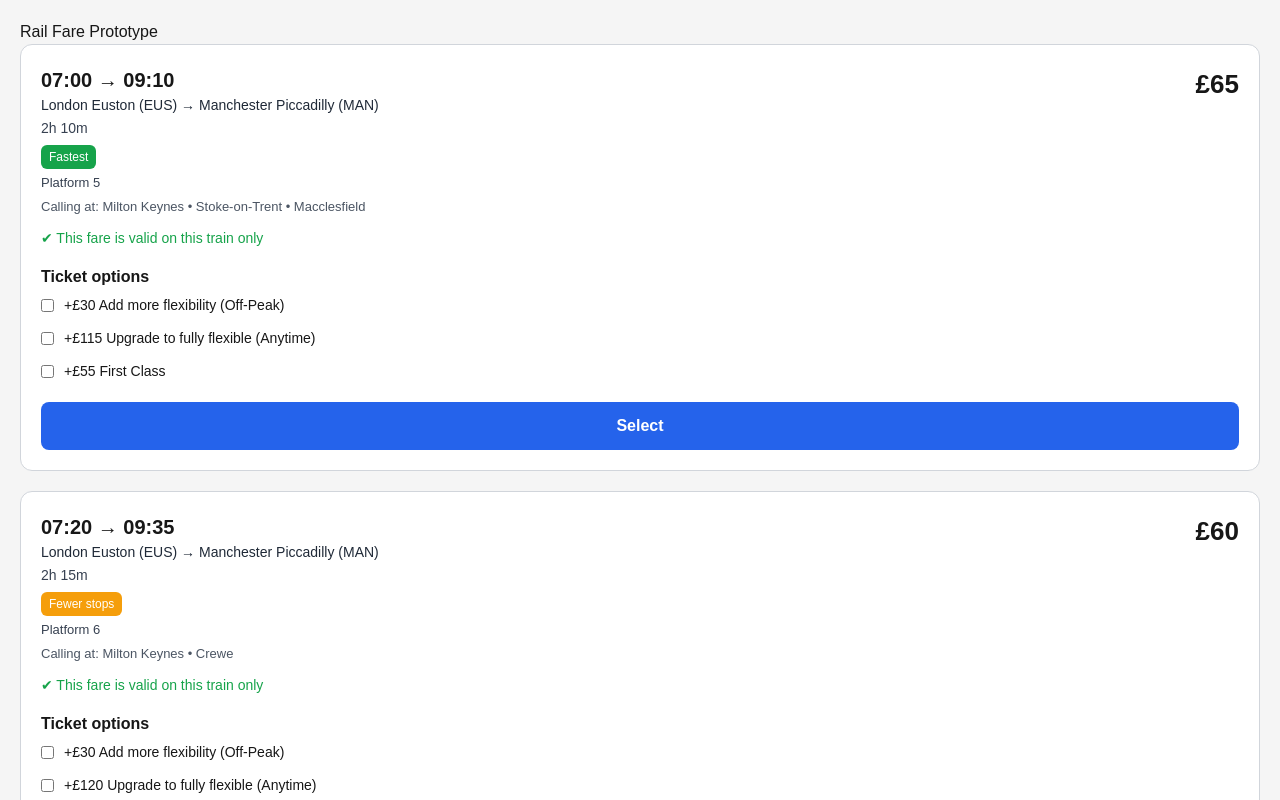
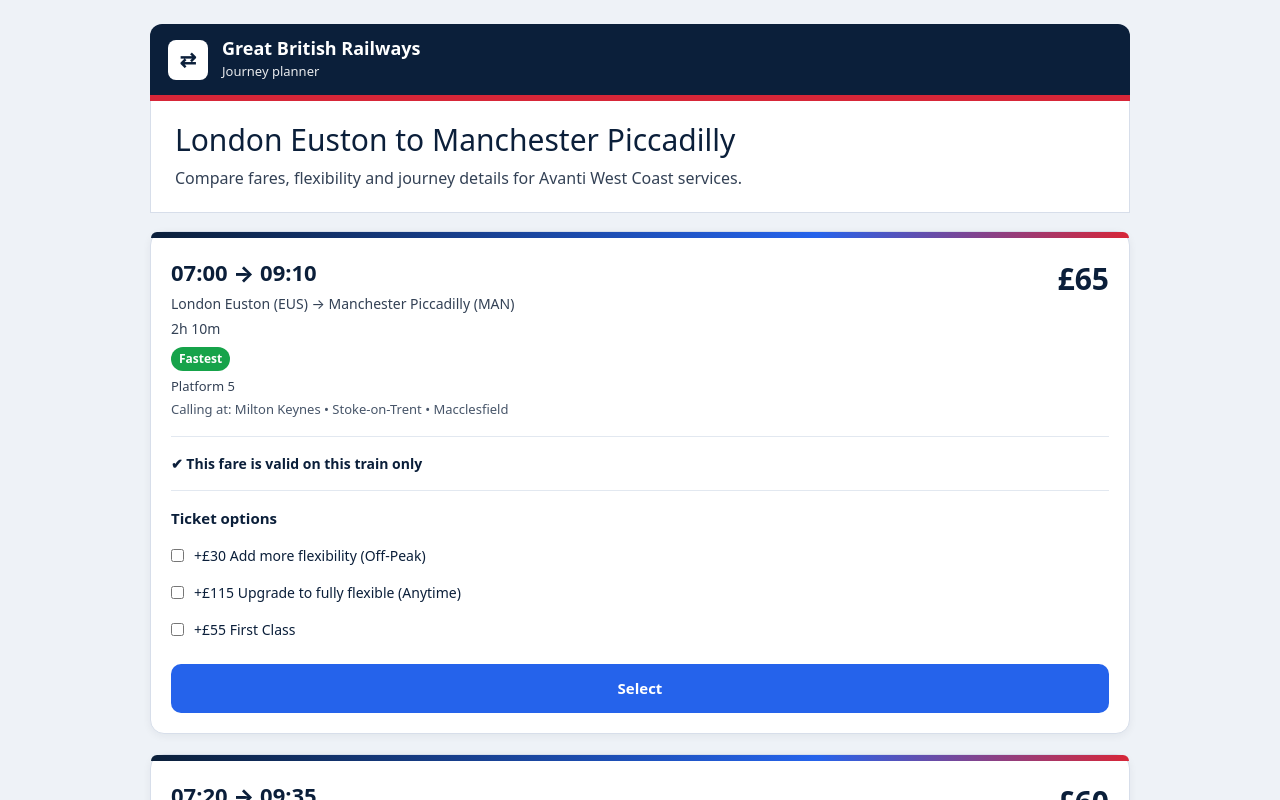
Before and after one commit to LotharG/rail-fare-prototype, a Next.js app: page / in a window 1280 px wide. Shown: the top 800 px of the page. Built offline with nearby package versions, Linux system fonts and the light colour scheme.

Commit message:
Restore timelines and keep checkbox state

```diff
--- a/app/page.tsx
+++ b/app/page.tsx
@@ -8,7 +8,7 @@
 function getDurationMinutes(dep, arr) {
   const [dh, dm] = dep.split(":").map(Number);
   const [ah, am] = arr.split(":").map(Number);
-  return (ah * 60 + am) - (dh * 60 + dm);
+  return ah * 60 + am - (dh * 60 + dm);
 }
 
 function getRestrictionText(activeFareType) {
@@ -21,6 +21,12 @@
   }
 
   return "Valid only on the train you selected.";
+}
+
+function getFareLabel(activeFareType) {
+  if (activeFareType === "anytime") return "Anytime";
+  if (activeFareType === "off_peak") return "Off-Peak";
+  return "Advance";
 }
 
 export default function Home() {
@@ -38,38 +44,59 @@
   );
 
   if (view === "basket" && selectedJourney) {
-    const restrictionText = getRestrictionText(
-      basketDetails?.activeFareType || "advance"
-    );
+    const activeFareType = basketDetails?.activeFareType || "advance";
+    const restrictionText = getRestrictionText(activeFareType);
 
     return (
-      <div style={styles.container}>
-        <h1>Review your journey</h1>
+      <div style={styles.page}>
+        <div style={styles.shell}>
+          <div style={styles.brandBar}>
+            <div style={styles.brandMark}>⇄</div>
+            <div>
+              <div style={styles.brandTitle}>Great British Railways</div>
+              <div style={styles.brandSub}>Journey review</div>
+            </div>
+          </div>
 
-        <div style={styles.card}>
-          <p>
-            <strong>1 adult travelling</strong>
-          </p>
+          <div style={styles.reviewCard}>
+            <h1 style={styles.pageTitle}>Check your journey</h1>
 
-          <p>
-            {selectedJourney.origin} → {selectedJourney.destination}
-          </p>
+            <div style={styles.reviewSection}>
+              <div style={styles.reviewLabel}>Passenger</div>
+              <div style={styles.reviewValue}>1 adult travelling</div>
+            </div>
 
-          <p>
-            Depart: {selectedJourney.departure}
-            <br />
-            Arrive: {selectedJourney.arrival}
-          </p>
+            <div style={styles.reviewSection}>
+              <div style={styles.reviewLabel}>Route</div>
+              <div style={styles.reviewValue}>
+                {selectedJourney.origin} ({selectedJourney.originCode}) →{" "}
+                {selectedJourney.destination} ({selectedJourney.destinationCode})
+              </div>
+            </div>
 
-          <p style={styles.restrictions}>{restrictionText}</p>
+            <div style={styles.reviewSection}>
+              <div style={styles.reviewLabel}>Service</div>
+              <div style={styles.reviewValue}>
+                {selectedJourney.departure} → {selectedJourney.arrival}
+              </div>
+              <div style={styles.reviewMeta}>Platform {selectedJourney.platform}</div>
+            </div>
 
-          <h2>Total: £{total}</h2>
+            <div style={styles.reviewSection}>
+              <div style={styles.reviewLabel}>Ticket type</div>
+              <div style={styles.reviewValue}>{getFareLabel(activeFareType)}</div>
+              <div style={styles.reviewMeta}>{restrictionText}</div>
+            </div>
 
-          <div style={styles.actions}>
-            <button style={styles.primary}>Continue</button>
+            <div style={styles.reviewSection}>
+              <div style={styles.reviewLabel}>Total price</div>
+              <div style={styles.totalPrice}>£{total}</div>
+            </div>
 
+            <div style={styles.buttonRow}>
+              <button style={styles.primaryButton}>Continue</button>
               <button
-              style={styles.secondary}
+                style={styles.secondaryButton}
                 onClick={() => setView("list")}
               >
                 Go back
@@ -77,12 +104,28 @@
             </div>
           </div>
         </div>
+      </div>
     );
   }
 
   return (
-    <div style={styles.container}>
-      <h1>Rail Fare Prototype</h1>
+    <div style={styles.page}>
+      <div style={styles.shell}>
+        <div style={styles.brandBar}>
+          <div style={styles.brandMark}>⇄</div>
+          <div>
+            <div style={styles.brandTitle}>Great British Railways</div>
+            <div style={styles.brandSub}>Journey planner</div>
+          </div>
+        </div>
+
+        <div style={styles.hero}>
+          <h1 style={styles.pageTitle}>London Euston to Manchester Piccadilly</h1>
+          <p style={styles.pageIntro}>
+            Compare fares, flexibility and journey details for Avanti West Coast
+            services.
+          </p>
+        </div>
 
         {data.journeys.map((journey) => {
           const basePrice = getCheapestFare(journey.fares).price;
@@ -114,45 +157,132 @@
           );
         })}
       </div>
+    </div>
   );
 }
 
 const styles = {
-  container: {
-    padding: "20px",
-    background: "#f5f5f5",
-    minHeight: "100vh"
+  page: {
+    minHeight: "100vh",
+    background: "#eef2f7",
+    padding: "24px",
+    fontFamily: "system-ui, -apple-system, BlinkMacSystemFont, 'Segoe UI', sans-serif",
+    color: "#0b1f3a"
   },
-  card: {
-    background: "white",
-    padding: "20px",
-    borderRadius: "12px",
-    marginTop: "20px",
-    maxWidth: "700px"
+  shell: {
+    maxWidth: "980px",
+    margin: "0 auto"
   },
-  restrictions: {
-    marginTop: "10px",
+  brandBar: {
+    display: "flex",
+    alignItems: "center",
+    gap: "14px",
+    background: "#0b1f3a",
+    color: "#ffffff",
+    padding: "14px 18px",
+    borderRadius: "12px 12px 0 0",
+    borderBottom: "6px solid #d72638"
+  },
+  brandMark: {
+    width: "40px",
+    height: "40px",
+    borderRadius: "8px",
+    background: "#ffffff",
+    color: "#0b1f3a",
+    display: "flex",
+    alignItems: "center",
+    justifyContent: "center",
+    fontWeight: "800",
+    fontSize: "20px"
+  },
+  brandTitle: {
+    fontSize: "18px",
+    fontWeight: "700",
+    lineHeight: 1.2
+  },
+  brandSub: {
+    fontSize: "13px",
+    opacity: 0.9,
+    marginTop: "2px"
+  },
+  hero: {
+    background: "#ffffff",
+    padding: "22px 24px",
+    borderLeft: "1px solid #d7deea",
+    borderRight: "1px solid #d7deea",
+    borderBottom: "1px solid #d7deea",
+    marginBottom: "18px"
+  },
+  pageTitle: {
+    margin: 0,
+    fontSize: "30px",
+    lineHeight: 1.15,
+    color: "#0b1f3a"
+  },
+  pageIntro: {
+    marginTop: "8px",
+    marginBottom: 0,
+    fontSize: "16px",
+    color: "#334155"
+  },
+  reviewCard: {
+    background: "#ffffff",
+    border: "1px solid #d7deea",
+    borderTop: "6px solid #2563eb",
+    borderRadius: "0 0 12px 12px",
+    padding: "24px"
+  },
+  reviewSection: {
+    padding: "14px 0",
+    borderBottom: "1px solid #e2e8f0"
+  },
+  reviewLabel: {
+    fontSize: "13px",
+    fontWeight: "700",
+    textTransform: "uppercase",
+    letterSpacing: "0.04em",
+    color: "#475569",
+    marginBottom: "6px"
+  },
+  reviewValue: {
+    fontSize: "18px",
+    fontWeight: "600",
+    color: "#0b1f3a"
+  },
+  reviewMeta: {
+    marginTop: "6px",
     fontSize: "14px",
-    color: "#374151"
+    color: "#334155"
   },
-  actions: {
-    marginTop: "20px",
+  totalPrice: {
+    fontSize: "32px",
+    fontWeight: "800",
+    color: "#0b1f3a"
+  },
+  buttonRow: {
     display: "flex",
-    gap: "10px"
+    gap: "12px",
+    marginTop: "24px",
+    flexWrap: "wrap"
   },
-  primary: {
-    padding: "12px",
-    background: "#111827",
-    color: "white",
+  primaryButton: {
+    padding: "14px 18px",
+    borderRadius: "10px",
     border: "none",
-    borderRadius: "8px",
+    background: "#0b1f3a",
+    color: "#ffffff",
+    fontSize: "16px",
+    fontWeight: "700",
     cursor: "pointer"
   },
-  secondary: {
-    padding: "12px",
-    background: "white",
-    border: "2px solid #d1d5db",
-    borderRadius: "8px",
+  secondaryButton: {
+    padding: "14px 18px",
+    borderRadius: "10px",
+    border: "2px solid #cbd5e1",
+    background: "#ffffff",
+    color: "#0b1f3a",
+    fontSize: "16px",
+    fontWeight: "700",
     cursor: "pointer"
   }
 };
--- a/components/JourneyCard.jsx
+++ b/components/JourneyCard.jsx
@@ -85,6 +85,14 @@
   const [addAnytime, setAddAnytime] = useState(false);
   const [addFirst, setAddFirst] = useState(false);
 
+  useEffect(() => {
+    if (!selected) {
+      setAddFlex(false);
+      setAddAnytime(false);
+      setAddFirst(false);
+    }
+  }, [selected]);
+
   let activeFareType = "advance";
   if (addAnytime) {
     activeFareType = "anytime";
@@ -117,15 +125,17 @@
         addFirst
       });
     }
-  }, [selected, total, activeFareType, addFlex, addAnytime, addFirst]);
+  }, [selected, addFlex, addAnytime, addFirst]); // intentionally excludes parent callback identity
 
   return (
     <div
       style={{
         ...styles.card,
-        border: selected ? "2px solid #2563eb" : "1px solid #d1d5db"
+        border: selected ? "2px solid #2563eb" : "1px solid #d7deea"
       }}
     >
+      <div style={styles.topStripe} />
+
       <div style={styles.row}>
         <div>
           <div style={styles.time}>
@@ -133,7 +143,8 @@
           </div>
 
           <div style={styles.route}>
-            {journey.origin} ({journey.originCode}) → {journey.destination} ({journey.destinationCode})
+            {journey.origin} ({journey.originCode}) →{" "}
+            {journey.destination} ({journey.destinationCode})
           </div>
 
           <div style={styles.duration}>{duration}</div>
@@ -157,14 +168,14 @@
         </div>
 
         <div style={styles.priceBlock}>
-          {isCheapest && <span style={styles.badge}>Cheapest</span>}
+          {isCheapest && <span style={styles.cheapestBadge}>Cheapest</span>}
           <div style={styles.price} aria-live="polite">
             £{total}
           </div>
         </div>
       </div>
 
-      <div style={styles.base}>
+      <div style={styles.section}>
         {activeFareType === "advance" ? (
           <div style={styles.serviceOnly}>
             ✔ This fare is valid on this train only
@@ -199,8 +210,8 @@
         )}
       </div>
 
-      <div style={styles.options}>
-        <strong>Ticket options</strong>
+      <div style={styles.section}>
+        <strong style={styles.sectionTitle}>Ticket options</strong>
 
         {flexFare && (
           <label style={styles.optionRow}>
@@ -213,7 +224,7 @@
                 if (newValue) setAddAnytime(false);
               }}
             />
-            +£{flexUpgrade} Add more flexibility (Off-Peak)
+            <span>+£{flexUpgrade} Add more flexibility (Off-Peak)</span>
           </label>
         )}
 
@@ -228,7 +239,7 @@
                 if (newValue) setAddFlex(false);
               }}
             />
-            +£{anytimeUpgrade} Upgrade to fully flexible (Anytime)
+            <span>+£{anytimeUpgrade} Upgrade to fully flexible (Anytime)</span>
           </label>
         )}
 
@@ -239,12 +250,12 @@
               checked={addFirst}
               onChange={() => setAddFirst(!addFirst)}
             />
-            +£{firstUpgrade} First Class
+            <span>+£{firstUpgrade} First Class</span>
           </label>
         )}
       </div>
 
-      <button onClick={onSelect} style={styles.button}>
+      <button onClick={onSelect} style={styles.selectButton}>
         {selected ? "Selected ✓" : "Select"}
       </button>
 
@@ -264,10 +275,17 @@
 
 const styles = {
   card: {
-    background: "#fff",
+    background: "#ffffff",
+    borderRadius: "14px",
+    marginBottom: "20px",
     padding: "20px",
-    borderRadius: "12px",
-    marginBottom: "20px"
+    boxShadow: "0 2px 8px rgba(11, 31, 58, 0.06)"
+  },
+  topStripe: {
+    height: "6px",
+    borderRadius: "8px 8px 0 0",
+    background: "linear-gradient(90deg, #0b1f3a 0%, #2563eb 68%, #d72638 100%)",
+    margin: "-20px -20px 18px -20px"
   },
   row: {
     display: "flex",
@@ -275,87 +293,104 @@
     gap: "16px"
   },
   time: {
-    fontSize: "20px",
-    fontWeight: "600"
+    fontSize: "22px",
+    fontWeight: "800",
+    color: "#0b1f3a"
   },
   route: {
     fontSize: "14px",
-    color: "#1f2937"
+    color: "#334155",
+    marginTop: "4px"
   },
   duration: {
     fontSize: "14px",
-    marginTop: "2px",
-    color: "#374151"
+    marginTop: "4px",
+    color: "#334155"
   },
   meta: {
     fontSize: "13px",
-    marginTop: "4px",
-    color: "#374151"
+    marginTop: "6px",
+    color: "#334155"
   },
   calls: {
     fontSize: "13px",
     marginTop: "4px",
-    color: "#4b5563"
+    color: "#475569"
   },
   badgeRow: {
     display: "flex",
-    gap: "6px",
-    marginTop: "6px",
+    gap: "8px",
+    marginTop: "8px",
     flexWrap: "wrap"
   },
   fastBadge: {
     background: "#16a34a",
-    color: "white",
+    color: "#ffffff",
     padding: "3px 8px",
-    borderRadius: "6px",
-    fontSize: "12px"
+    borderRadius: "999px",
+    fontSize: "12px",
+    fontWeight: "700"
   },
   directBadge: {
     background: "#2563eb",
-    color: "white",
+    color: "#ffffff",
     padding: "3px 8px",
-    borderRadius: "6px",
-    fontSize: "12px"
+    borderRadius: "999px",
+    fontSize: "12px",
+    fontWeight: "700"
   },
   fewStopsBadge: {
-    background: "#f59e0b",
-    color: "white",
+    background: "#d72638",
+    color: "#ffffff",
     padding: "3px 8px",
-    borderRadius: "6px",
-    fontSize: "12px"
+    borderRadius: "999px",
+    fontSize: "12px",
+    fontWeight: "700"
   },
   priceBlock: {
     textAlign: "right",
-    minWidth: "80px"
+    minWidth: "92px"
   },
   price: {
-    fontSize: "26px",
-    fontWeight: "700"
+    fontSize: "30px",
+    fontWeight: "800",
+    color: "#0b1f3a"
   },
-  badge: {
-    background: "#16a34a",
-    color: "white",
-    padding: "3px 8px",
-    borderRadius: "6px",
+  cheapestBadge: {
+    background: "#d72638",
+    color: "#ffffff",
+    padding: "4px 8px",
+    borderRadius: "999px",
     fontSize: "12px",
+    fontWeight: "700",
     display: "inline-block",
-    marginBottom: "4px"
+    marginBottom: "6px"
   },
-  base: {
-    marginTop: "12px"
+  section: {
+    marginTop: "16px",
+    paddingTop: "16px",
+    borderTop: "1px solid #e2e8f0"
+  },
+  sectionTitle: {
+    display: "block",
+    marginBottom: "8px",
+    color: "#0b1f3a",
+    fontSize: "15px"
   },
   serviceOnly: {
     fontSize: "14px",
-    color: "#16a34a"
+    color: "#0b1f3a",
+    fontWeight: "600"
   },
   validityLabel: {
     fontSize: "14px",
-    color: "#374151"
+    color: "#0b1f3a",
+    fontWeight: "600"
   },
   timelineWrapper: {
     display: "flex",
     gap: "4px",
-    marginTop: "8px",
+    marginTop: "10px",
     flexWrap: "wrap"
   },
   timelineItem: {
@@ -364,41 +399,42 @@
     alignItems: "center"
   },
   block: {
-    width: "20px",
-    height: "14px",
-    borderRadius: "3px"
+    width: "18px",
+    height: "12px",
+    borderRadius: "2px"
   },
   label: {
     fontSize: "12px",
-    color: "#374151"
+    color: "#334155",
+    marginTop: "3px"
   },
   legend: {
     display: "flex",
     gap: "12px",
     fontSize: "12px",
-    marginTop: "6px",
-    color: "#374151"
-  },
-  options: {
-    marginTop: "16px"
+    marginTop: "8px",
+    color: "#334155",
+    flexWrap: "wrap"
   },
   optionRow: {
     display: "flex",
     alignItems: "center",
     gap: "10px",
-    padding: "6px 0",
+    padding: "8px 0",
     cursor: "pointer",
-    fontSize: "14px"
+    fontSize: "14px",
+    color: "#0b1f3a"
   },
-  button: {
-    marginTop: "14px",
+  selectButton: {
+    marginTop: "16px",
     width: "100%",
-    padding: "12px",
-    borderRadius: "8px",
+    padding: "13px",
+    borderRadius: "10px",
     background: "#2563eb",
-    color: "white",
+    color: "#ffffff",
     border: "none",
-    fontWeight: "600",
+    fontWeight: "700",
+    fontSize: "15px",
     cursor: "pointer"
   },
   postSelect: {
@@ -408,17 +444,19 @@
     gap: "10px"
   },
   secondaryButton: {
-    padding: "10px",
-    borderRadius: "8px",
-    border: "2px solid #d1d5db",
-    background: "#fff",
+    padding: "11px",
+    borderRadius: "10px",
+    border: "2px solid #cbd5e1",
+    background: "#ffffff",
+    color: "#0b1f3a",
+    fontWeight: "700",
     cursor: "pointer"
   },
   primaryAction: {
-    padding: "12px",
-    borderRadius: "8px",
-    background: "#111827",
-    color: "white",
+    padding: "13px",
+    borderRadius: "10px",
+    background: "#0b1f3a",
+    color: "#ffffff",
     fontWeight: "700",
     border: "none",
     cursor: "pointer"
```
Lines whose indentation alone changed are shown as unchanged.
